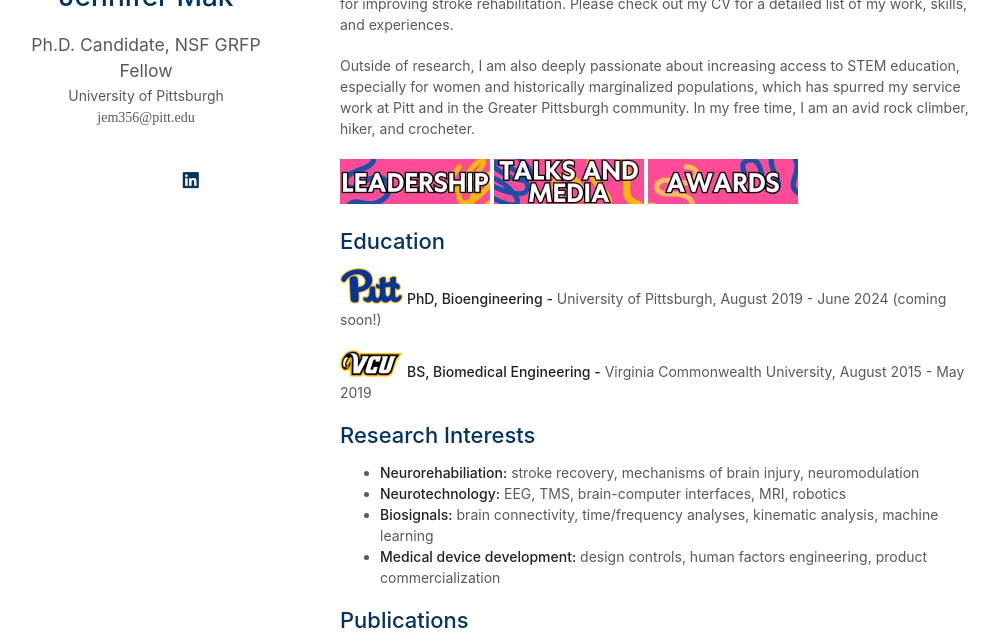
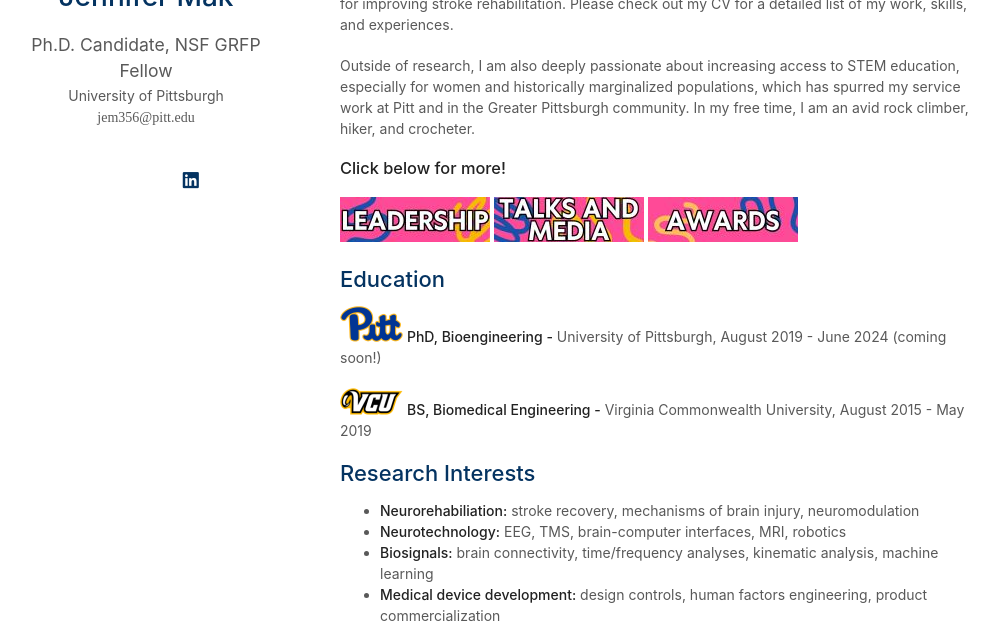
Before and after one commit to jennifer-mak/jennifer-mak, a Jekyll site: the page built from index.md, in a window 1280 px wide and 900 px high, cut to the strip 256-900 px from the top of the window. Shown: the whole strip, without its empty margins (130-1128 px from the left). Built offline with Jekyll 4.4.1, drawn with Linux system fonts in a browser that asks for light colours; nearby versions of some CDN libraries; a style sheet for code colours, icons or effects is not loaded; our own code applies the rules of GitHub Pages for plain Markdown files.

Commit message:
Update index.md

```diff
--- a/index.md
+++ b/index.md
@@ -8,6 +8,7 @@ I am currently in my fifth year of my PhD in Bioengineering at the University of
 
 Outside of research, I am also deeply passionate about increasing access to STEM education, especially for women and historically marginalized populations, which has spurred my service work at Pitt and in the Greater Pittsburgh community. In my free time, I am an avid rock climber, hiker, and crocheter.
 
+### **Click below for more!**
 [![Leadership](/assets/img/leadership.JPG)](./leadership.html)  [![Talks and Media](/assets/img/talks.JPG)](./talks.html)  [![Awards](/assets/img/awards.JPG)](./awards.html)
 
 ## Education
```
